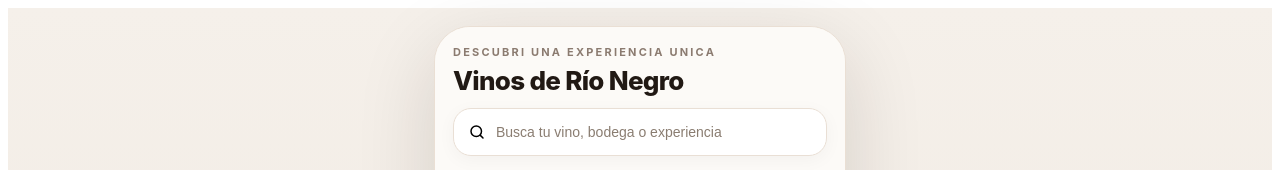
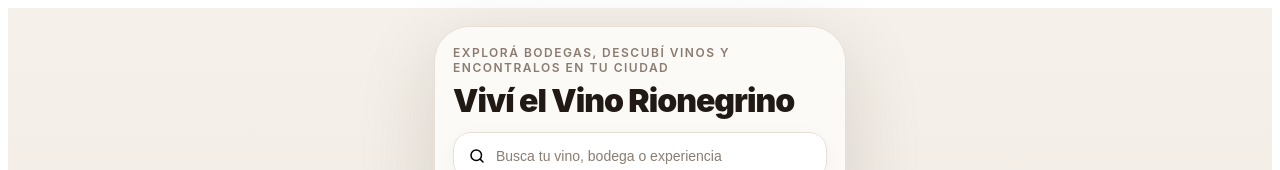
Before and after one commit to lucasbass82/VinosdeRioNegro, a React (Create React App) app: page / in a window 1280 px wide. Shown: the top 170 px of the page. Built offline with nearby package versions, Linux system fonts and the light colour scheme.

Commit message:
Update App.tsx

```diff
--- a/src/App.tsx
+++ b/src/App.tsx
@@ -420,8 +420,8 @@ function Header({
 }) {
   return (
     <div style={styles.header}>
-      <div style={styles.headerEyebrow}>DESCUBRI UNA EXPERIENCIA UNICA </div>
-      <div style={styles.headerTitle}>Vinos de Río Negro</div>
+      <div style={styles.headerEyebrow}>Explorá Bodegas, Descubí vinos y encontralos en tu ciudad</div>
+      <div style={styles.headerTitle}>Viví el Vino Rionegrino</div>
 
       {currentTab !== "search" && (
         <button style={styles.searchBar} onClick={onSearchClick}>
@@ -1635,19 +1635,19 @@ const styles: Record<string, React.CSSProperties> = {
     borderBottom: "1px solid #ede4da",
   },
   headerEyebrow: {
-    fontSize: 11,
-    letterSpacing: 2.2,
-    textTransform: "uppercase",
-    color: "#8b7b70",
-    marginBottom: 6,
-    fontWeight: 700,
+     fontSize: 12,
+  letterSpacing: 1.5,
+  textTransform: "uppercase",
+  color: "#8b7b70",
+  marginBottom: 6,
+  fontWeight: 600,
   },
   headerTitle: {
-    fontSize: 26,
-    fontWeight: 800,
-    color: "#211914",
-    letterSpacing: -0.7,
-    marginBottom: 12,
+   fontSize: 32,
+  fontWeight: 900,
+  color: "#211914",
+  letterSpacing: -1,
+  marginBottom: 12,
   },
   searchBar: {
     width: "100%",
```
